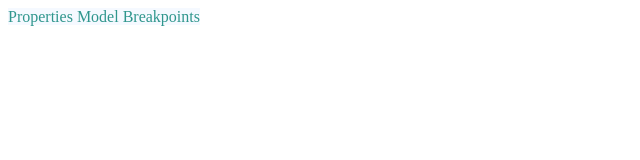
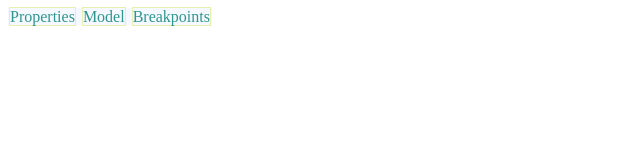
Before and after one commit to googlearchive/polymer-devtools-extension, a browser extension: page panel-orig.html in a window 1280 px wide. Shown: the full height of the page, 0-640 px from the left. Drawn offline with Linux system fonts and the light colour scheme.

Commit message:
added a border around tabs

```diff
--- a/panel-orig.html
+++ b/panel-orig.html
@@ -16,13 +16,13 @@
         margin-left: 10px;
         margin-top: 10px;
       }
-      paper-tabs {
-        background-color: rgb(178, 224, 178);
-        width: 100%;
+      paper-tab {
+        margin: 1px;
+        border: 1px solid rgb(230, 240, 177);
       }
       paper-tabs {
         background-color: rgba(239, 245, 255, 0.63);
-        width: 100%;
+        width: 97%;
         height: 30px;
         color: rgb(47, 150, 141);
       }
```
Also changed, not shown: panel.html (+11 -5 lines).
